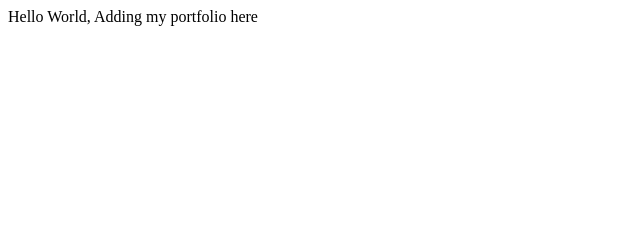
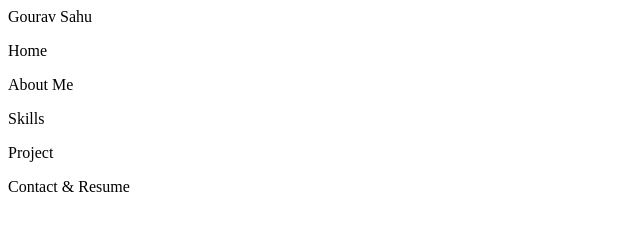
Before and after one commit to gouravsahuu/gouravsahuu.github.io, a plain HTML site: page index.html in a window 1280 px wide. Shown: the whole page, without its empty margins (0-640 px from the left). Drawn offline with Linux system fonts and the light colour scheme.

Commit message:
updated nav bar

```diff
--- /dev/null
+++ b/index.css
@@ -0,0 +1,3 @@
+#nav-menu{
+    position: fixed;
+}
--- a/index.html
+++ b/index.html
@@ -5,8 +5,19 @@
     <meta http-equiv="X-UA-Compatible" content="IE=edge">
     <meta name="viewport" content="width=device-width, initial-scale=1.0">
     <title>gouravsahuu</title>
+    <link rel="stylesheet" href="./index.css">
 </head>
 <body>
-    Hello World, Adding my portfolio here
+    <nav id="nav-menu">
+        <div>Gourav Sahu</div>
+        <div>
+            <p  id="home">Home</p>
+            <p id="about" class="about section">About Me</p>
+            <p id="skills">Skills</p>
+            <p id="projects">Project</p>
+            <p id="contact">Contact & Resume</p>
+        </div>
+    </nav>
 </body>
+<script src="./index.js"></script>
 </html>
```
Also changed, not shown: index.js (added).
